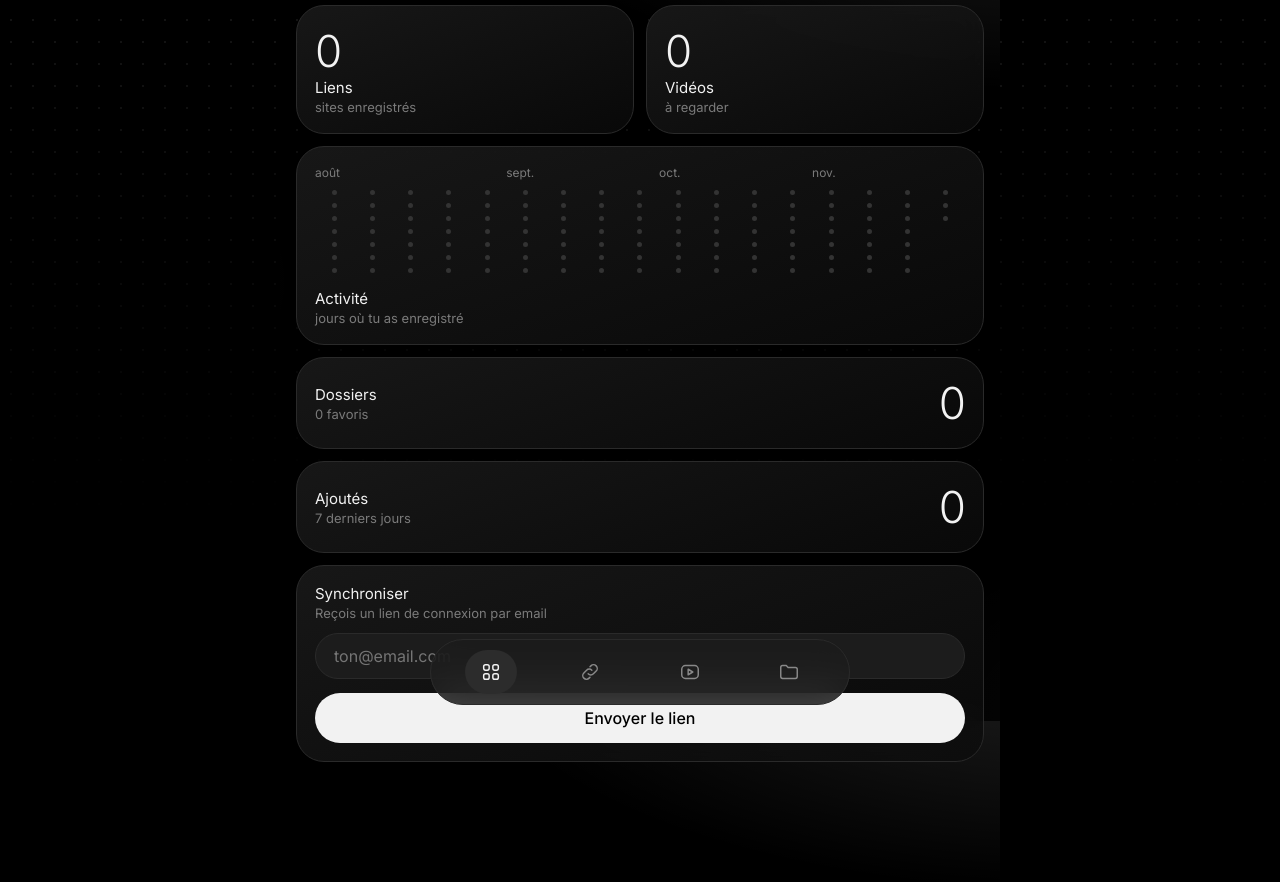
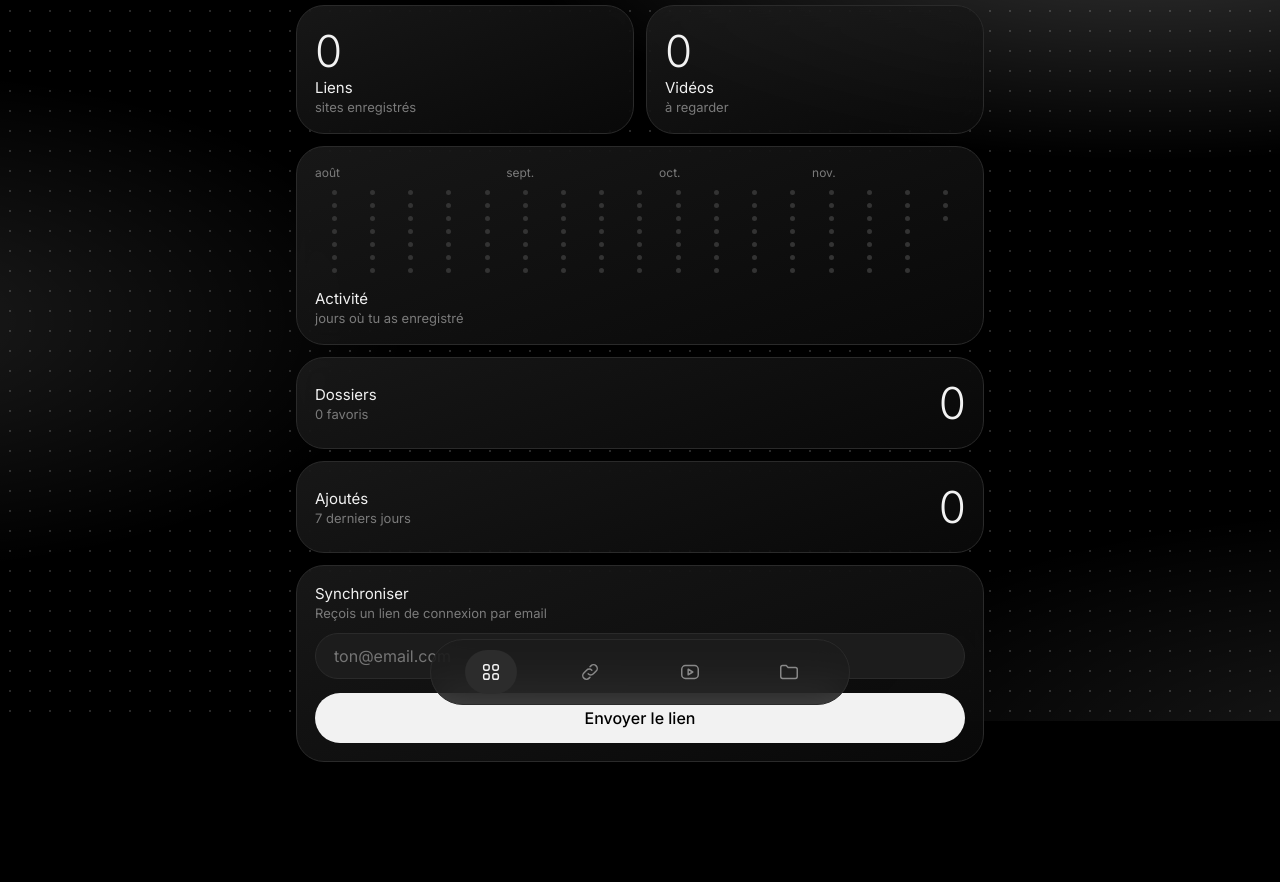
Before and after one commit to SAD3S/stash, a plain HTML site: page index.html in a window 1280 px wide. Shown: the part 79-961 px from the top of the page. Drawn offline with nearby package versions, Linux system fonts and the light colour scheme.

Commit message:
Fond plus visible
Co-Authored-By: Claude Opus 5.5 <noreply@anthropic.com>

```diff
--- a/index.html
+++ b/index.html
@@ -18,8 +18,12 @@ h1{font-size:34px;font-weight:500;letter-spacing:-.5px}
 .top{display:flex;align-items:center;justify-content:space-between;margin-bottom:20px}
 .icon-btn{width:44px;height:44px;border-radius:50%;background:var(--card2);border:1px solid var(--line);display:grid;place-items:center;cursor:pointer}
 html{background:#000}
-body{background:radial-gradient(70% 45% at 85% -10%,rgba(255,255,255,.13),transparent 70%),radial-gradient(55% 40% at -15% 45%,rgba(255,255,255,.06),transparent 70%),radial-gradient(60% 40% at 110% 100%,rgba(255,255,255,.05),transparent 70%);background-attachment:fixed}
-body::before{content:"";position:fixed;inset:0;z-index:-1;pointer-events:none;background-image:radial-gradient(rgba(255,255,255,.09) 1px,transparent 1.2px);background-size:22px 22px;-webkit-mask-image:linear-gradient(to bottom,#000,transparent 75%);mask-image:linear-gradient(to bottom,#000,transparent 75%)}
+body{background:transparent}
+body::before{content:"";position:fixed;inset:0;z-index:-1;pointer-events:none;
+  background:radial-gradient(rgba(255,255,255,.16) 1px,transparent 1.4px) 0 0/20px 20px,
+    radial-gradient(75% 50% at 90% -5%,rgba(255,255,255,.24),transparent 70%),
+    radial-gradient(60% 45% at -10% 50%,rgba(255,255,255,.11),transparent 70%),
+    radial-gradient(70% 45% at 110% 105%,rgba(255,255,255,.10),transparent 70%)}
 .card{background:linear-gradient(160deg,rgba(32,32,32,.72),rgba(12,12,12,.72));backdrop-filter:blur(14px);-webkit-backdrop-filter:blur(14px);border:1px solid var(--line);border-radius:var(--r);padding:18px}
 .grid2{display:grid;grid-template-columns:1fr 1fr;gap:12px;margin-bottom:12px}
 .big{font-size:44px;font-weight:300;letter-spacing:-1px}.big small{font-size:15px;color:var(--dim);margin-left:4px}
```
